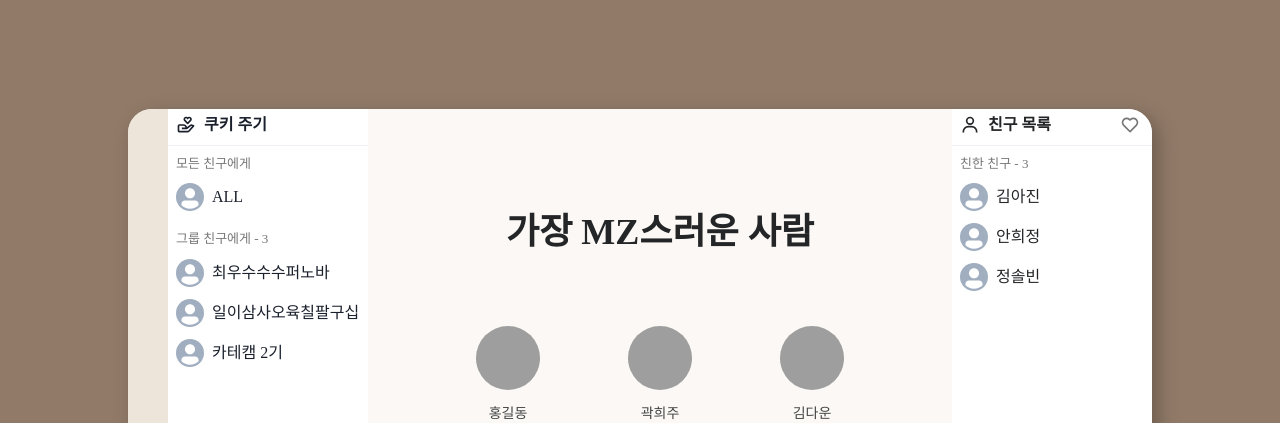
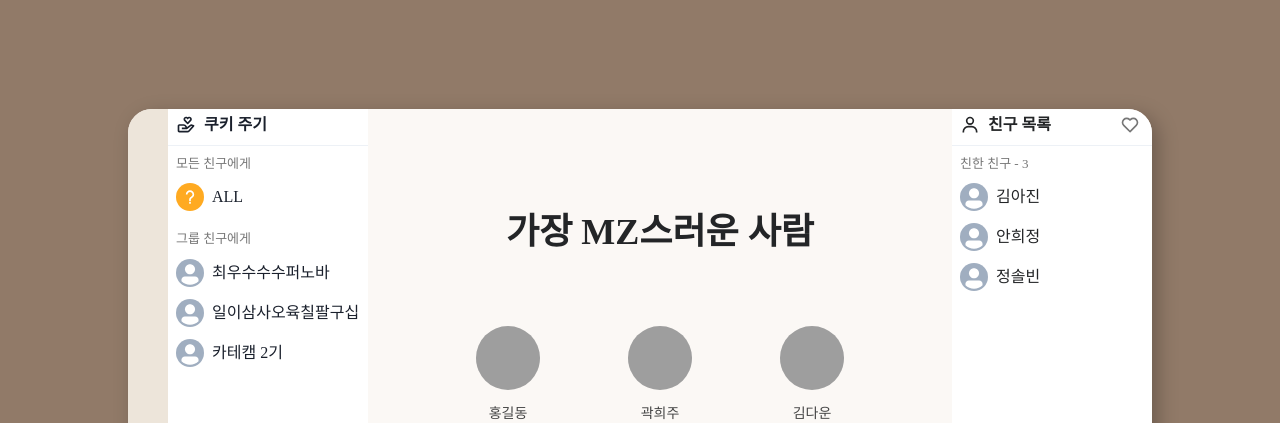
Before and after one commit to kakao-tech-campus-2nd-step3/Team6_FE, a React (Vite) app: page / in a window 1280 px wide. Shown: the top 423 px of the page. Built offline with nearby package versions, Linux system fonts and the light colour scheme; grey boxes are pictures that could not be loaded; a web font is replaced by a local one.

Commit message:
Design: group section 아이템 hover했을 때 UI 추가

```diff
--- /dev/null
+++ b/src/components/features/Layout/GroupSection/GroupList/GroupListItem/index.tsx
@@ -0,0 +1,27 @@
+import { Avatar, HStack, Text, Tooltip } from '@chakra-ui/react'
+
+import { Group } from '@/types'
+
+interface GroupListItemProps {
+  group: Group
+}
+
+export const GroupListItem = ({ group }: GroupListItemProps) => {
+  return (
+    <HStack
+      paddingY={1.5}
+      paddingX={2}
+      width="full"
+      _hover={{ background: 'brown.50', cursor: 'pointer' }}
+    >
+      <Tooltip
+        label={`${group.groupName} 페이지`}
+        aria-label="그룹 페이지로 이동하기"
+        placement="top"
+      >
+        <Avatar width={7} height={7} src={group.groupdImageUrl} />
+      </Tooltip>
+      <Text>{group.groupName}</Text>
+    </HStack>
+  )
+}
--- a/src/components/features/Layout/GroupSection/GroupList/index.tsx
+++ b/src/components/features/Layout/GroupSection/GroupList/index.tsx
@@ -1,6 +1,10 @@
-import { Avatar, Flex, HStack, Text } from '@chakra-ui/react'
+import { BiQuestionMark } from 'react-icons/bi'
+
+import { Center, Flex, HStack, Text } from '@chakra-ui/react'
 
 import { Group } from '@/types'
+
+import { GroupListItem } from './GroupListItem'
 
 interface GroupListProps {
   groups: Group[]
@@ -11,29 +15,32 @@ export const GroupList = ({ groups }: GroupListProps) => {
     <Flex
       flexDirection="column"
       alignItems="start"
-      paddingX={2}
       overflowY="scroll"
       maxHeight="32rem"
       gap={2}
     >
-      <Flex flexDirection="column">
-        <Text fontSize="small" color="text_detail" paddingY={1}>
+      <Flex flexDirection="column" width="full">
+        <Text fontSize="small" color="text_detail" paddingY={1} paddingX={2}>
           모든 친구에게
         </Text>
-        <HStack paddingY={1.5}>
-          <Avatar width={7} height={7} />
+        <HStack
+          paddingY={1.5}
+          paddingX={2}
+          width="full"
+          _hover={{ background: 'brown.50', cursor: 'pointer' }}
+        >
+          <Center background="primary" width={7} height={7} rounded="full">
+            <BiQuestionMark size={20} color="white" />
+          </Center>
           <Text>ALL</Text>
         </HStack>
       </Flex>
-      <Flex flexDirection="column">
-        <Text fontSize="small" color="text_detail" paddingY={1}>
-          그룹 친구에게 - {groups.length}
+      <Flex flexDirection="column" width="full">
+        <Text fontSize="small" color="text_detail" paddingY={1} paddingX={2}>
+          그룹 친구에게
         </Text>
         {groups.map((group) => (
-          <HStack key={group.groupdId} paddingY={1.5}>
-            <Avatar width={7} height={7} src={group.groupdImageUrl} />
-            <Text>{group.groupName}</Text>
-          </HStack>
+          <GroupListItem key={group.groupdId} group={group} />
         ))}
       </Flex>
     </Flex>
```
